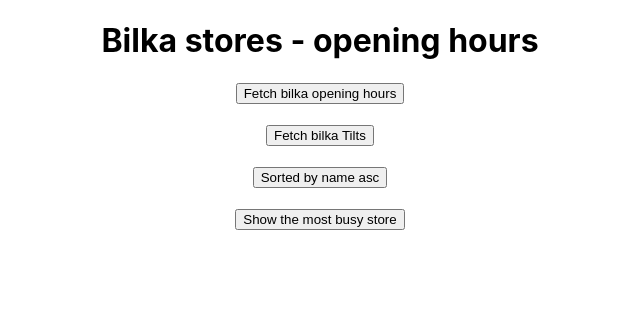
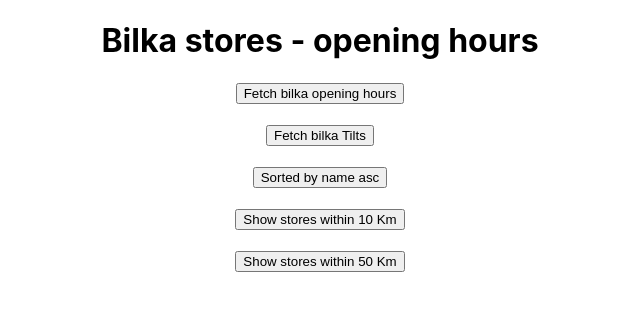
Before and after one commit to Salling-Group/hack-your-future, a React (Create React App) app in the folder app/: page / in a window 1280 px wide. Shown: the top 310 px of the page, without its empty margins (320-960 px from the left). Built offline with nearby package versions, Linux system fonts and the light colour scheme.

Commit message:
new buttons

```diff
--- a/app/src/App.js
+++ b/app/src/App.js
@@ -1,5 +1,5 @@
 import './App.css';
-import { useEffect, useState } from 'react';
+import { useState } from 'react';
 
 function App() {
 
@@ -24,8 +24,15 @@
      });
   }
 
-  const showMostBusyStore = () => {
-    fetch("/most-busy-store/").then( resp => resp.json()).then(data => {
+  const showNearByStoreWithing10 = () => {
+    fetch("/find-nearby-stores/10").then( resp => resp.json()).then(data => {
+      if(!data.length) return;
+      setData(data)
+     });
+  }
+
+  const showNearByStoreWithing50 = () => {
+    fetch("/find-nearby-stores/50").then( resp => resp.json()).then(data => {
       if(!data.length) return;
       setData(data)
      });
@@ -62,7 +69,10 @@
     <button onClick={fetchStoreOpeningHoursByName}>Sorted by name asc</button>
     </div>
     <div className='button-wrapper'>
-    <button onClick={showMostBusyStore}>Show the most busy store</button>
+    <button onClick={showNearByStoreWithing10}>Show stores within 10 Km</button>
+    </div>
+    <div className='button-wrapper'>
+    <button onClick={showNearByStoreWithing50}>Show stores within 50 Km</button>
     </div>
 
 
```
Also changed, not shown: 1 other file (tests, documents, lock files or other folders).
